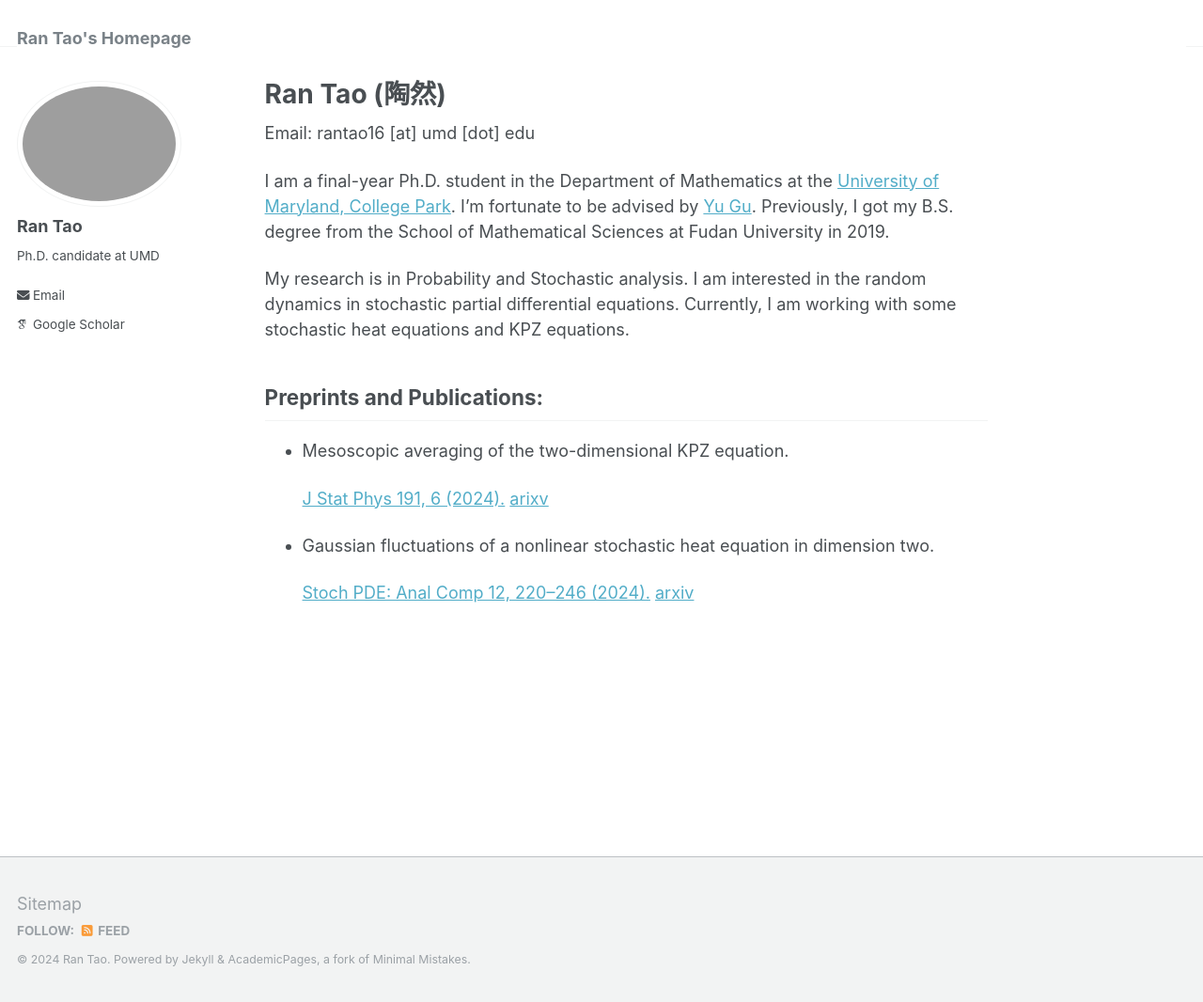
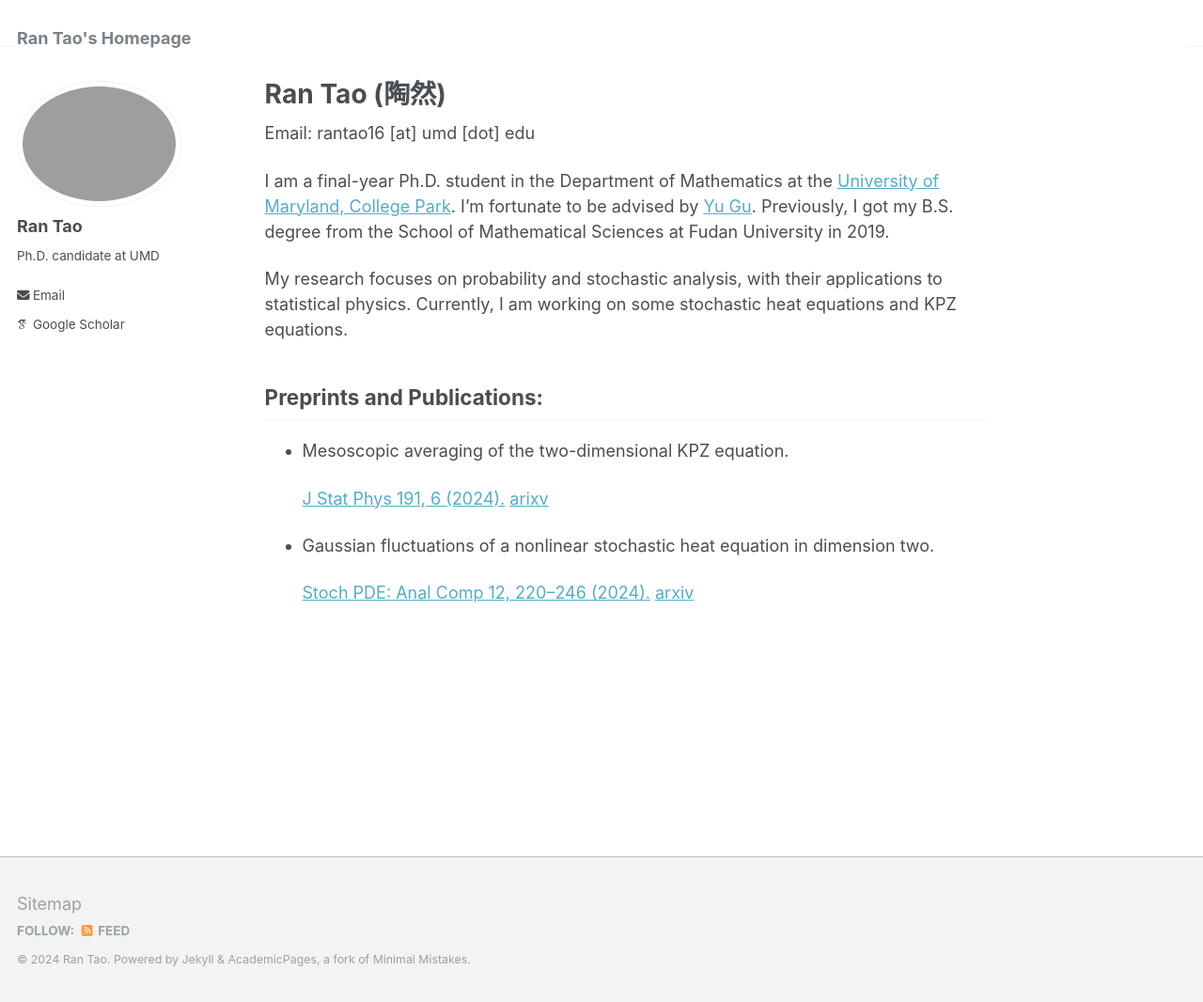
Before and after one commit to rantao16/rantao16.github.io, a Jekyll site: the page built from _pages/about.md, in a window 1280 px wide and 1066 px high. Shown: the whole window at 94% size. Built offline with Jekyll 4.4.1, drawn with Linux system fonts in a browser that asks for light colours; some web fonts are replaced.

Commit message:
Update about.md

```diff
--- a/_pages/about.md
+++ b/_pages/about.md
@@ -10,7 +10,7 @@ Email: rantao16 [at] umd [dot] edu
 
 I am a final-year Ph.D. student in the Department of Mathematics at the [University of Maryland, College Park](https://www-math.umd.edu/). I’m fortunate to be advised by [Yu Gu](https://www.math.umd.edu/~ygu7/). Previously, I got my B.S. degree from the School of Mathematical Sciences at Fudan University in 2019.
 
-My research is in Probability and Stochastic analysis. I am interested in the random dynamics in stochastic partial differential equations. Currently, I am working with some stochastic heat equations and KPZ equations.
+My research focuses on probability and stochastic analysis, with their applications to statistical physics. Currently, I am working on some stochastic heat equations and KPZ equations.
 
 Preprints and Publications:
 ---
```
